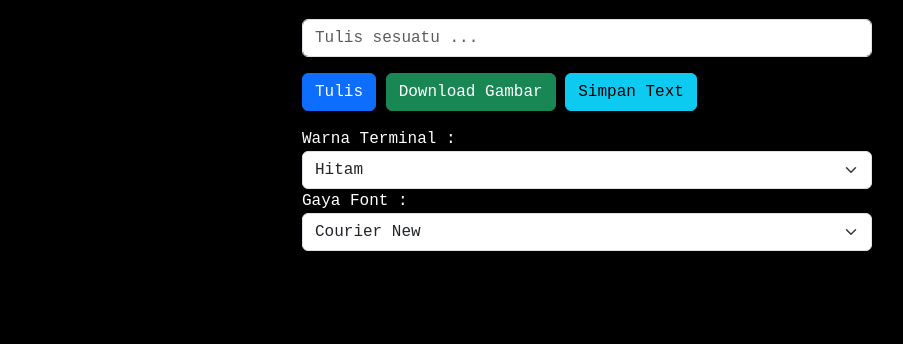
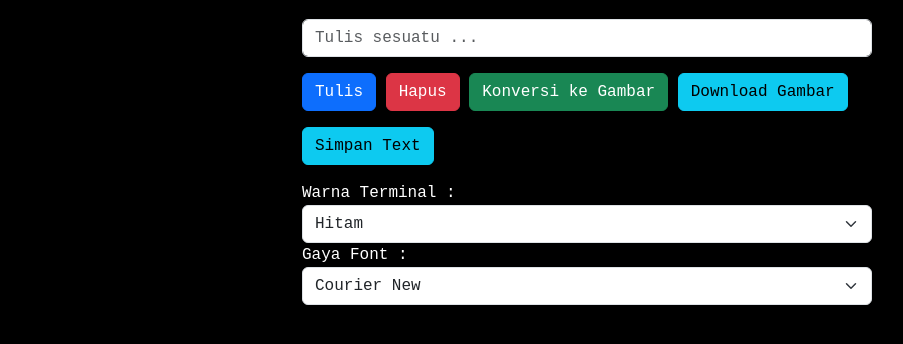
Before and after one commit to andhikaprttp/driff-sajak, a plain HTML site: page index.html in a window 1280 px wide. Shown: the part 118-462 px from the top of the page, without its empty margins (53-956 px from the left). Drawn offline with nearby package versions, Linux system fonts and the light colour scheme.

Commit message:
update index.html

```diff
--- a/index.html
+++ b/index.html
@@ -40,7 +40,9 @@
         <pre id="output"></pre>
         <input type="text" class="form-control" id="input" placeholder="Tulis sesuatu ...">
         <button class="btn btn-primary mt-3" onclick="writeToTerminal()">Tulis</button>
-        <button class="btn btn-success mt-3" onclick="downloadImage()">Download Gambar</button>
+        <button class="btn btn-danger mt-3" onclick="clearTerminal()">Hapus</button>
+        <button class="btn btn-success mt-3" onclick="convertToImage()">Konversi ke Gambar</button>
+        <button class="btn btn-info mt-3" onclick="downloadImage()">Download Gambar</button>
         <button class="btn btn-info mt-3" onclick="saveText()">Simpan Text</button>
         <div class="mt-3">
           <label for="color">Warna Terminal :</label>
@@ -73,14 +75,25 @@
     outputElement.innerHTML += inputText + '\n';
   }
 
+  function clearTerminal() {
+    document.getElementById('output').innerText = '';
+  }
+
+  function convertToImage() {
+    html2canvas(document.querySelector('.terminal'), {backgroundColor: null}).then(canvas => {
+      document.querySelector('.terminal').innerHTML = '';
+      document.querySelector('.terminal').appendChild(canvas);
+    });
+  }
+
   function downloadImage() {
-    html2canvas(document.querySelector('.terminal'), {backgroundColor: null}).then(canvas => {
-      let imageData = canvas.toDataURL();
+    let canvas = document.querySelector('canvas');
+    if (canvas) {
       let link = document.createElement('a');
       link.download = 'terminal_image.png';
-      link.href = imageData;
+      link.href = canvas.toDataURL();
       link.click();
-    });
+    }
   }
 
   function saveText() {
```
